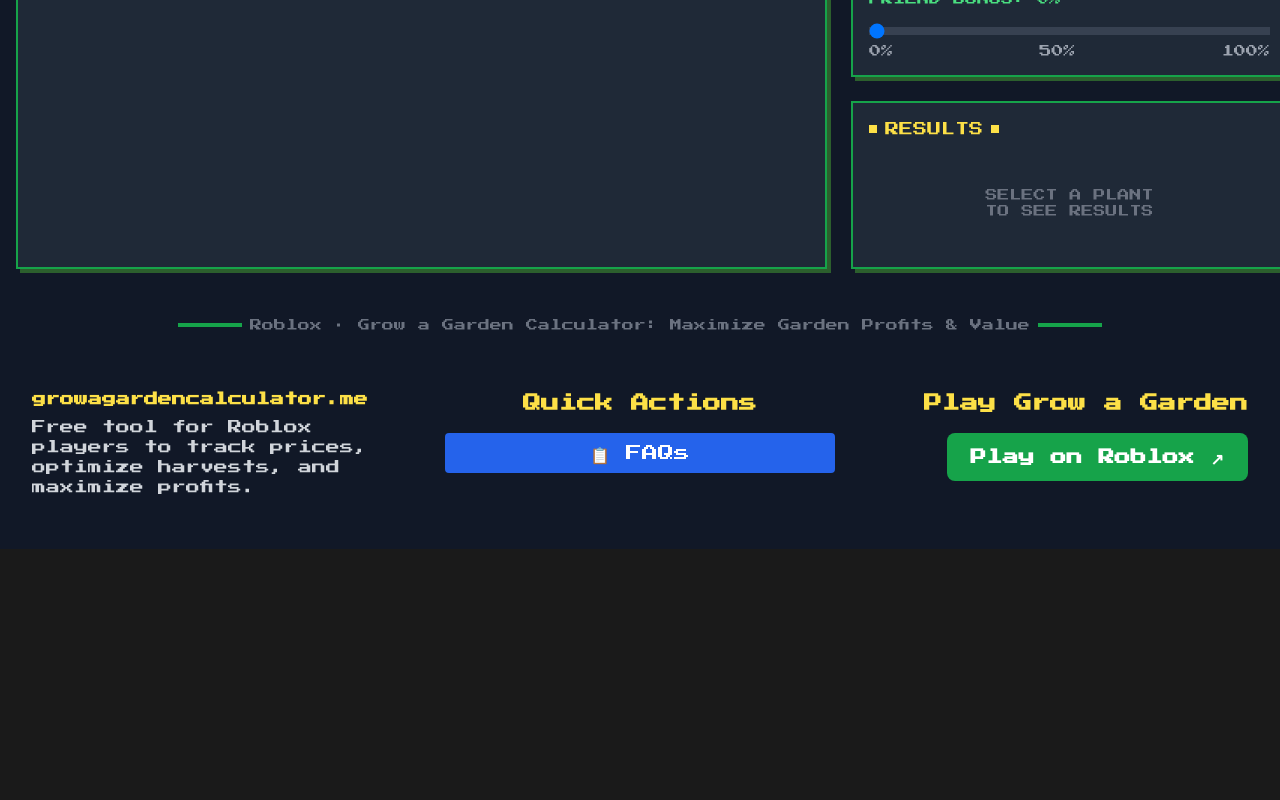
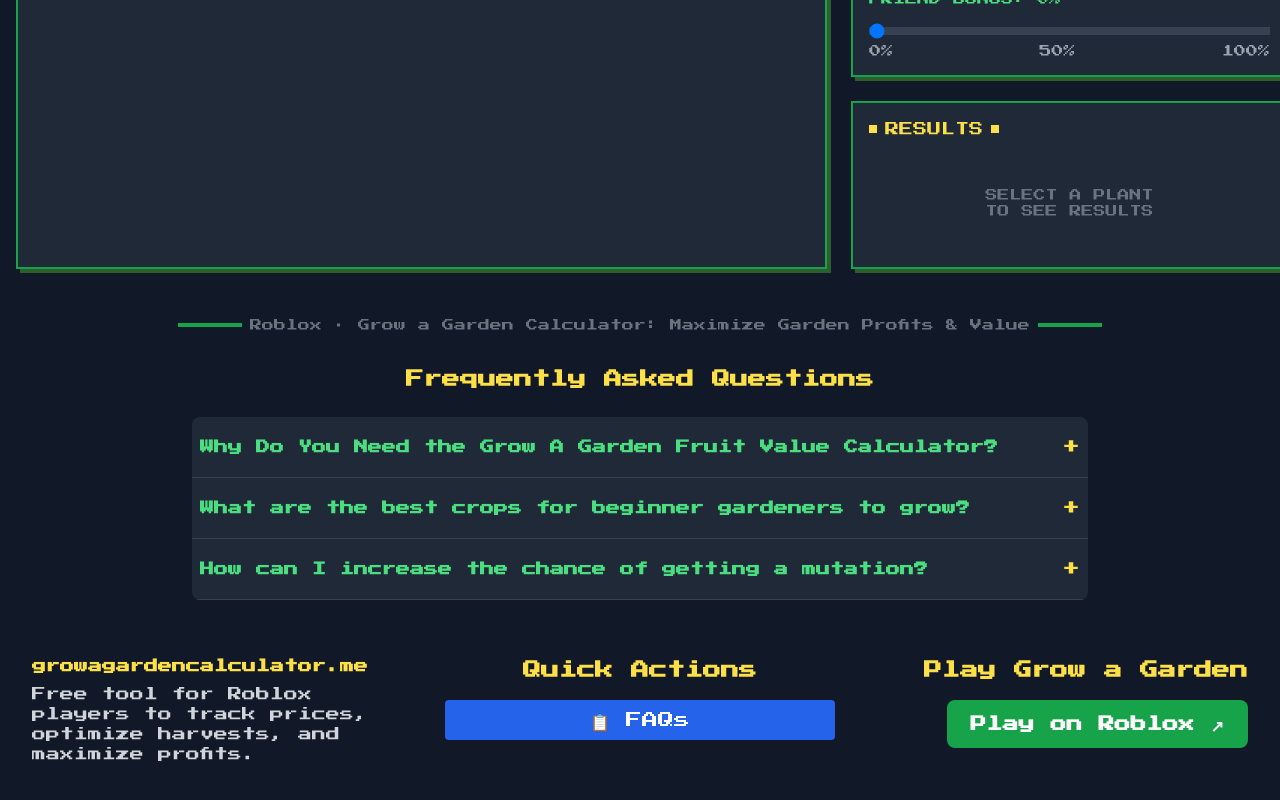
Before and after one commit to cha310/growagardencalculator, a React (Vite) app: page / in a window 1280 px wide. Shown: the part 1457-2257 px from the top of the page. Before the commit the page ends 2006 px from the top, so only its background shows below. Built offline with nearby package versions, Linux system fonts and the light colour scheme.

Commit message:
增加faq

```diff
--- a/src/App.tsx
+++ b/src/App.tsx
@@ -5,6 +5,72 @@ import { PlantSelector } from './components/PlantSelector';
 import { MutationSelector } from './components/MutationSelector';
 import { CalculationPanel } from './components/CalculationPanel';
 import { ResultsPanel } from './components/ResultsPanel';
+
+// FAQ Component
+const AccordionFAQItem: React.FC<{
+  question: string;
+  answer: string;
+  isOpen: boolean;
+  onToggle: () => void;
+}> = ({ question, answer, isOpen, onToggle }) => {
+  return (
+    <div className="border-b border-gray-700">
+      <button
+        className="w-full text-left py-4 px-2 flex justify-between items-center hover:bg-gray-800 transition-colors"
+        onClick={onToggle}
+      >
+        <h3 className="text-green-400 text-sm font-semibold pr-4">{question}</h3>
+        <span className="text-yellow-300 text-lg flex-shrink-0">
+          {isOpen ? '−' : '+'}
+        </span>
+      </button>
+      {isOpen && (
+        <div className="pb-4 px-2">
+          <p className="text-gray-300 text-sm leading-relaxed">{answer}</p>
+        </div>
+      )}
+    </div>
+  );
+};
+
+const FAQSection: React.FC = () => {
+  const [openIndex, setOpenIndex] = useState<number | null>(null);
+
+  const faqs = [
+    {
+      question: "Why Do You Need the Grow A Garden Fruit Value Calculator?",
+      answer: "Using the Grow A Garden Calculator allows you to quickly calculate the value of each crop and estimate the most accurate value using three mutation scenarios, enabling you to make informed investment decisions in Grow A Garden."
+    },
+    {
+      question: "What are the best crops for beginner gardeners to grow?",
+      answer: "Start with strawberries or blueberries. They are affordable and can regrow after harvest. Additionally, as you learn the game mechanics, they provide a steady income. Avoid planting single-season crops like carrots. They may seem cheap, but they don't hold much long-term value."
+    },
+    {
+      question: "How can I increase the chance of getting a mutation?",
+      answer: "Plant during weather changes (rain ensures moist mutation). Use advanced or sacred sprinklers near high-value crops. Focus on high-yield planting to increase the overall probability of rare mutations."
+    }
+  ];
+
+  const handleToggle = (index: number) => {
+    setOpenIndex(openIndex === index ? null : index);
+  };
+
+  return (
+    <div className="max-w-4xl mx-auto">
+      <div className="bg-gray-800 rounded-lg overflow-hidden">
+        {faqs.map((faq, index) => (
+          <AccordionFAQItem
+            key={index}
+            question={faq.question}
+            answer={faq.answer}
+            isOpen={openIndex === index}
+            onToggle={() => handleToggle(index)}
+          />
+        ))}
+      </div>
+    </div>
+  );
+};
 
 function App() {
   const [state, setState] = useState<CalculationState>({
@@ -234,6 +300,15 @@ function App() {
           </div>
         </div>
 
+        {/* FAQ Section */}
+        <div className="mt-8">
+          <div className="text-center mb-6">
+            <h2 className="text-yellow-300 text-lg font-semibold">Frequently Asked Questions</h2>
+          </div>
+
+          <FAQSection />
+        </div>
+
         {/* Bottom Navigation */}
         <div className="bg-gray-900 mt-8 py-6">
           <div className="max-w-7xl mx-auto px-4">
```
